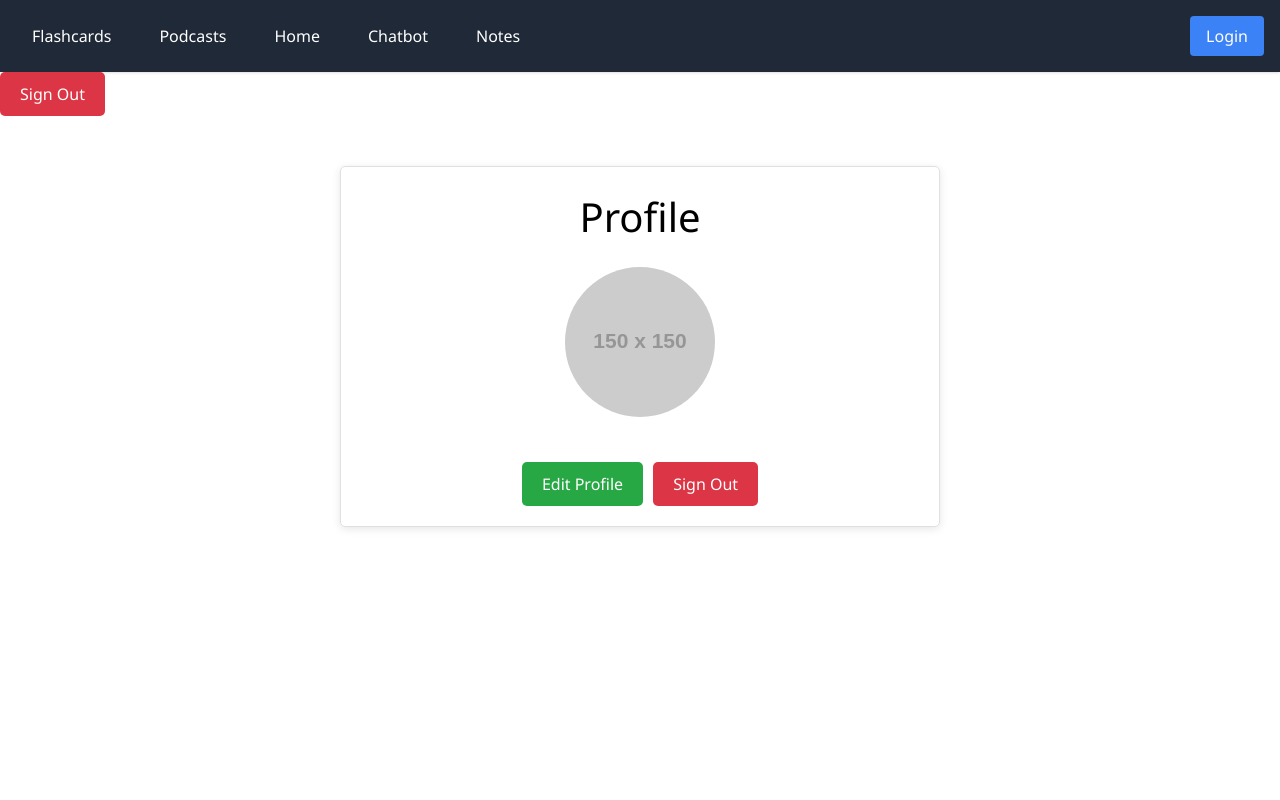
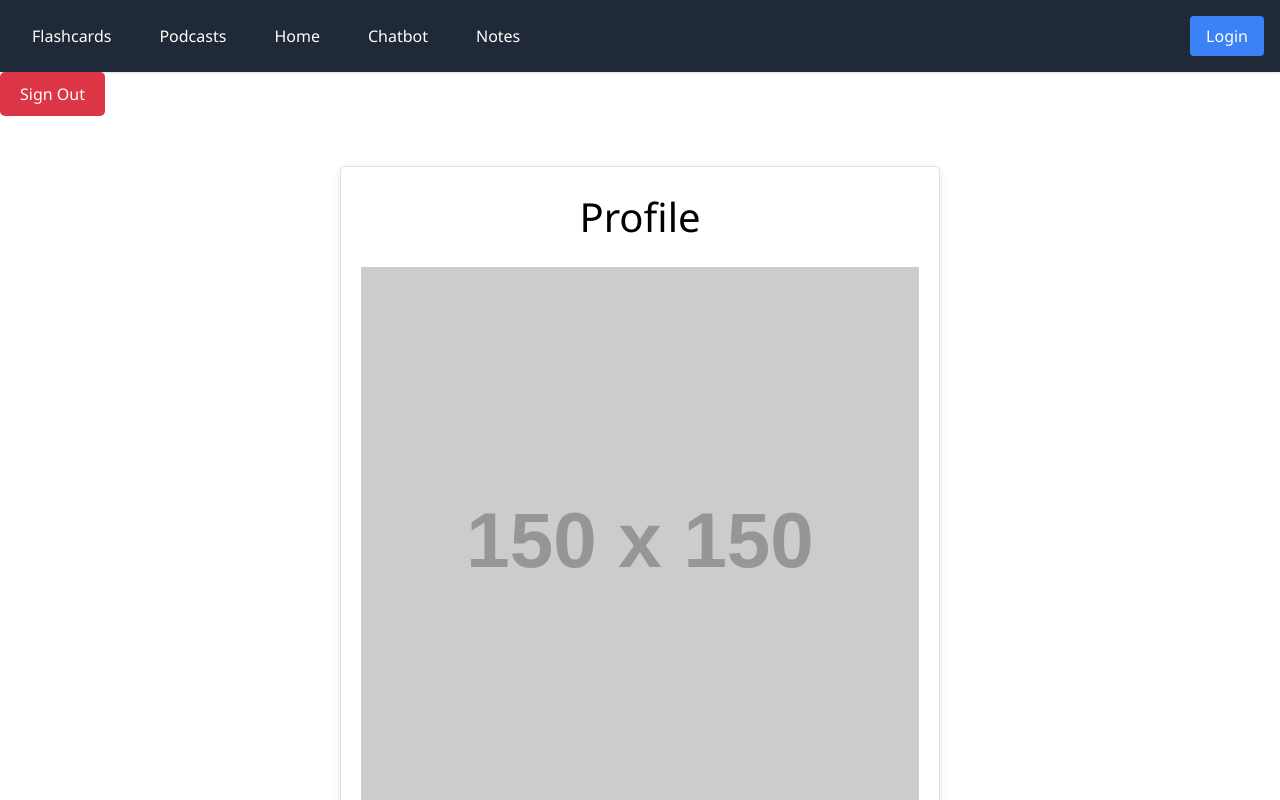
Before and after one commit to LEDMOV/Delphi-WEB, a React (Create React App) app: page /profile in a window 1280 px wide. Shown: the top 800 px of the page. Built offline with nearby package versions, Linux system fonts and the light colour scheme; no server answers.

Commit message:
added grey around where the pfp should go, if it would even show up...

```diff
--- a/src/components/pages/Profile.css
+++ b/src/components/pages/Profile.css
@@ -21,11 +21,21 @@
   margin-bottom: 20px;
 }
 
-.profile-pic-large {
+.profile-pic-container {
   width: 150px;
   height: 150px;
   border-radius: 50%;
+  border: 2px solid #e0e0e0; /* Grey border */
+  display: flex;
+  justify-content: center;
+  align-items: center;
   margin-bottom: 20px;
+  overflow: hidden; /* Ensure the image fits within the container */
+}
+
+.profile-pic-large {
+  width: 100%;
+  height: 100%;
   object-fit: cover; /* Ensure the image fits well */
 }
 
```
